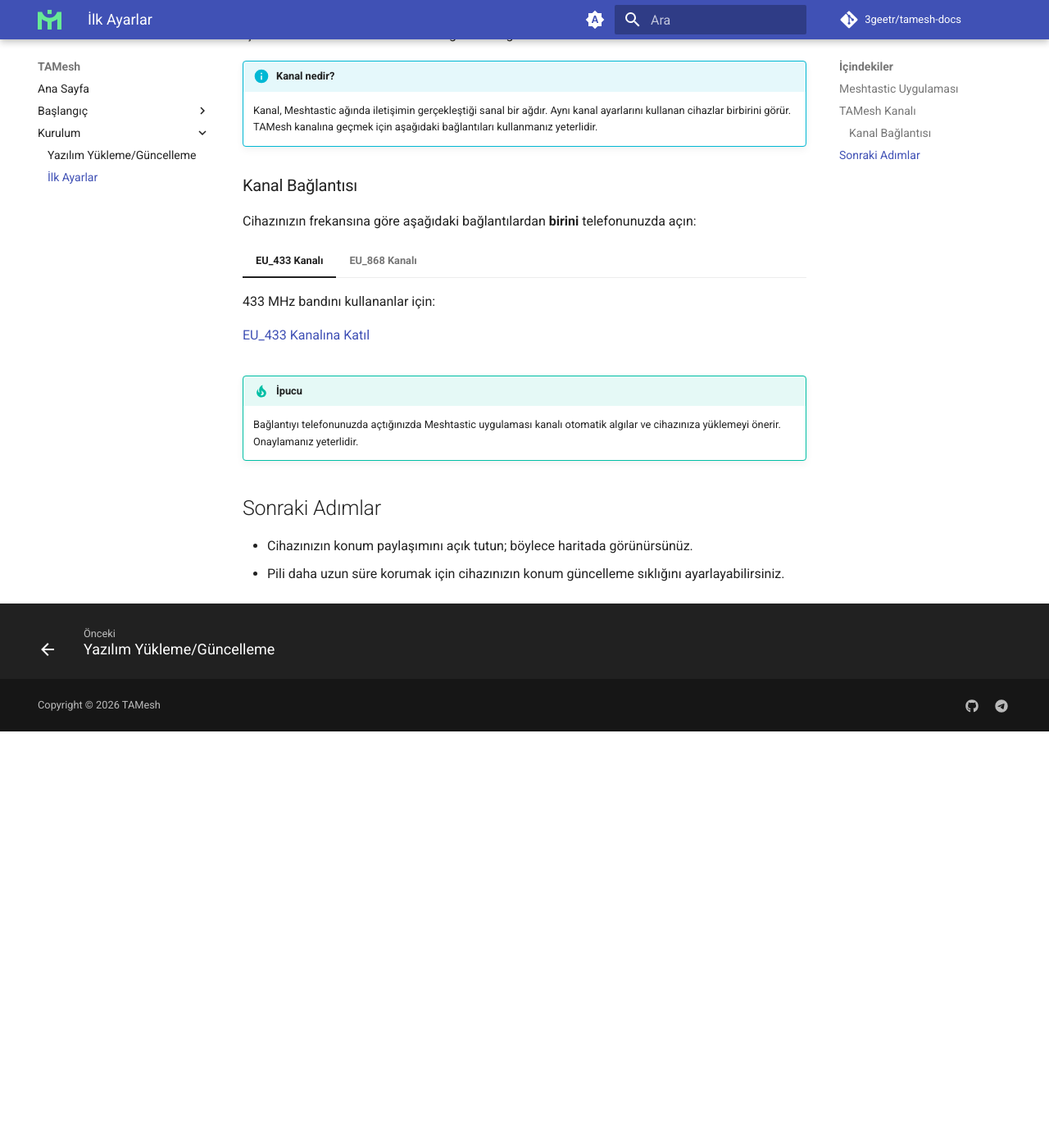
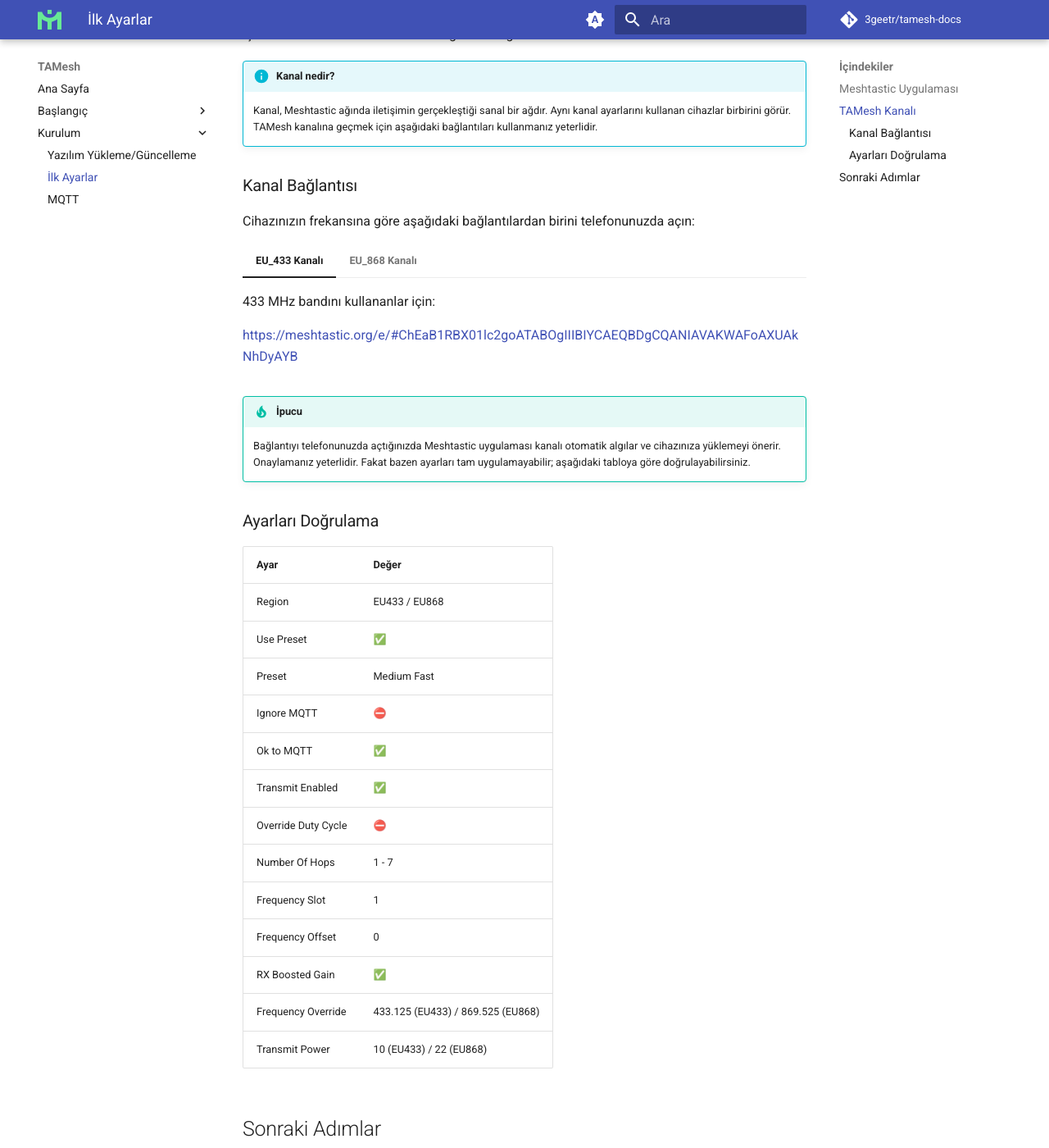
Before and after one commit to 3geETR/tamesh-docs, an MkDocs documentation site: the page built from docs/kurulum/ilk-ayarlar.md, in a window 1280 px wide and 1400 px high, scrolled down 552 px. Shown: the whole window at 82% size. Built offline with MkDocs 1.6.1 and Material for MkDocs 9.7.7, drawn with Linux system fonts in a browser that asks for light colours; comment, search, counter and statistics services are not loaded; before the commit the page ends 1444 px from its top, so only the background shows below that; some of the changed text lies outside the part shown.

Commit message:
MQTT sayfası eklendi, İlk Ayarlar doğrulama tablosu düzenlendi
- kurulum/mqtt.md: TAMesh MQTT sunucusu, başvuru formu ve ayarlar tablosu
- mqtt sayfası nav'a eklendi
- ilk-ayarlar.md: ayar doğrulama listesi tablo formatına çevrildi

```diff
--- a/docs/kurulum/ilk-ayarlar.md
+++ b/docs/kurulum/ilk-ayarlar.md
@@ -20,22 +20,40 @@
 
 ### Kanal Bağlantısı
 
-Cihazınızın frekansına göre aşağıdaki bağlantılardan **birini** telefonunuzda açın:
+Cihazınızın frekansına göre aşağıdaki bağlantılardan birini telefonunuzda açın:
 
 === "EU_433 Kanalı"
     433 MHz bandını kullananlar için:
 
-    [EU_433 Kanalına Katıl](https://meshtastic.org/e/#ChEaB1RBX01lc2goATABOgIIIBIYCAEQBDgCQANIAVAKWAFoAXUAkNhDyAYB)
+    [https://meshtastic.org/e/#ChEaB1RBX01lc2goATABOgIIIBIYCAEQBDgCQANIAVAKWAFoAXUAkNhDyAYB](https://meshtastic.org/e/#ChEaB1RBX01lc2goATABOgIIIBIYCAEQBDgCQANIAVAKWAFoAXUAkNhDyAYB)
 
 === "EU_868 Kanalı"
     868 MHz bandını kullananlar için:
 
-    [EU_868 Kanalına Katıl](https://meshtastic.org/e/#ChEaB1RBX01lc2goATABOgIIIBIRCAEQBDgDQANIAVAKaAHIBgE)
+    [https://meshtastic.org/e/#ChEaB1RBX01lc2goATABOgIIIBIRCAEQBDgDQANIAVAKaAHIBgE](https://meshtastic.org/e/#ChEaB1RBX01lc2goATABOgIIIBIRCAEQBDgDQANIAVAKaAHIBgE)
 
 !!! tip "İpucu"
-    Bağlantıyı telefonunuzda açtığınızda Meshtastic uygulaması kanalı otomatik algılar ve cihazınıza yüklemeyi önerir. Onaylamanız yeterlidir.
+    Bağlantıyı telefonunuzda açtığınızda Meshtastic uygulaması kanalı otomatik algılar ve cihazınıza yüklemeyi önerir. Onaylamanız yeterlidir. Fakat bazen ayarları tam uygulamayabilir; aşağıdaki tabloya göre doğrulayabilirsiniz.
+
+### Ayarları Doğrulama
+
+| Ayar | Değer |
+|---|---|
+| Region | EU433 / EU868 |
+| Use Preset | ✅ |
+| Preset | Medium Fast |
+| Ignore MQTT | ⛔ |
+| Ok to MQTT | ✅ |
+| Transmit Enabled | ✅ |
+| Override Duty Cycle | ⛔ |
+| Number Of Hops | 1 - 7 |
+| Frequency Slot | 1 |
+| Frequency Offset | 0 |
+| RX Boosted Gain | ✅ |
+| Frequency Override | 433.125 (EU433) / 869.525 (EU868) |
+| Transmit Power | 10 (EU433) / 22 (EU868) |
+
 
 ## Sonraki Adımlar
 
-- Cihazınızın konum paylaşımını açık tutun; böylece haritada görünürsünüz.
-- Pili daha uzun süre korumak için cihazınızın konum güncelleme sıklığını ayarlayabilirsiniz.
+- [MQTT sunucusu için şifre edinmek ve bağlanmak.](../mqtt)
--- a/mkdocs.yml
+++ b/mkdocs.yml
@@ -85,3 +85,4 @@
   - Kurulum:
       - Yazılım Yükleme/Güncelleme: kurulum/yazilim.md
       - İlk Ayarlar: kurulum/ilk-ayarlar.md
+      - MQTT: kurulum/mqtt.md
```
Also changed, not shown: docs/kurulum/mqtt.md (added, +29 -0 lines).
